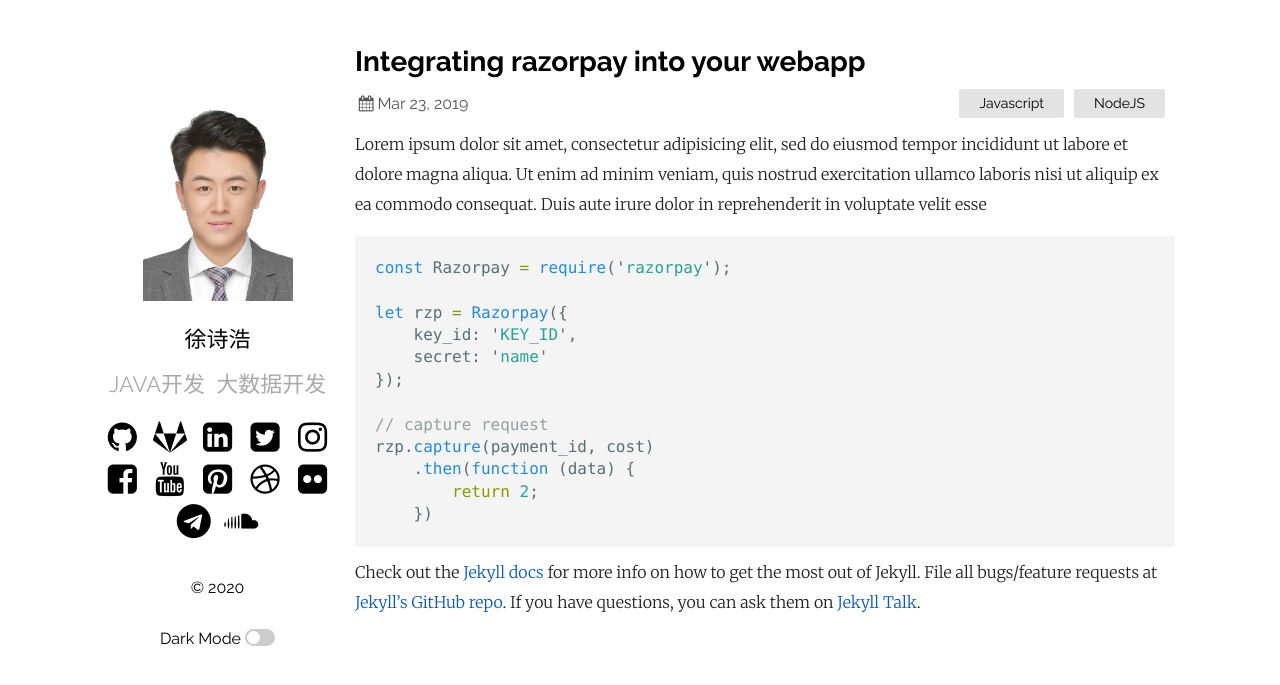
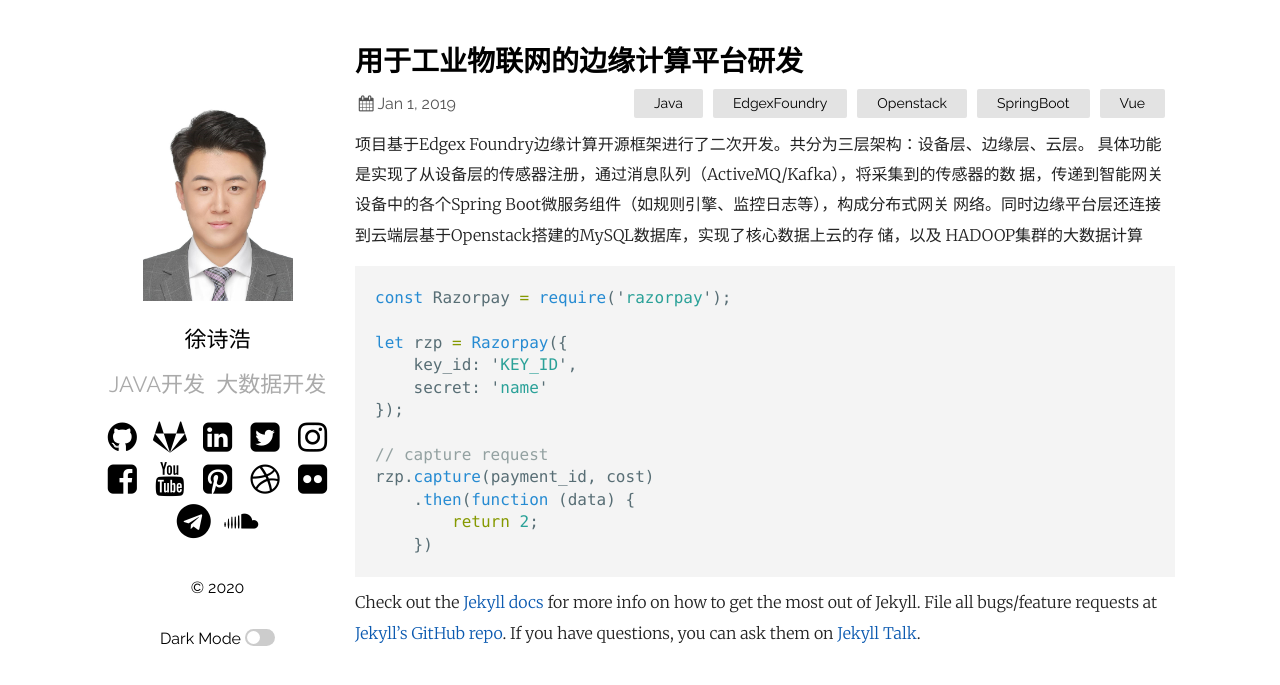
Before and after one commit to xushihao/xushihao.github.io, a Jekyll site: the page built from _posts/2019-03-23-welcome-to-jekyll.markdown, in a window 1280 px wide. Shown: the top 685 px of the page. Built offline with Jekyll 4.4.1, drawn with Linux system fonts in a browser that asks for light colours.

Commit message:
Update 2019-03-23-welcome-to-jekyll.markdown

````diff
--- a/_posts/2019-03-23-welcome-to-jekyll.markdown
+++ b/_posts/2019-03-23-welcome-to-jekyll.markdown
@@ -1,10 +1,10 @@
 ---
 layout: post
-title:  "Integrating razorpay into your webapp"
-date:   2019-03-23 21:03:36 +0530
-categories: Javascript NodeJS
+title:  "用于工业物联网的边缘计算平台研发"
+date:   2019-01-01 21:03:36 +0530
+categories: Java EdgexFoundry Openstack SpringBoot Vue
 ---
-Lorem ipsum dolor sit amet, consectetur adipisicing elit, sed do eiusmod tempor incididunt ut labore et dolore magna aliqua. Ut enim ad minim veniam, quis nostrud exercitation ullamco laboris nisi ut aliquip ex ea commodo consequat. Duis aute irure dolor in reprehenderit in voluptate velit esse
+项目基于Edgex Foundry边缘计算开源框架进行了二次开发。共分为三层架构：设备层、边缘层、云层。 具体功能是实现了从设备层的传感器注册，通过消息队列（ActiveMQ/Kafka），将采集到的传感器的数 据，传递到智能网关设备中的各个Spring Boot微服务组件（如规则引擎、监控日志等），构成分布式网关 网络。同时边缘平台层还连接到云端层基于Openstack搭建的MySQL数据库，实现了核心数据上云的存 储，以及 HADOOP集群的大数据计算
 
 ```javascript
 const Razorpay = require('razorpay');
````
